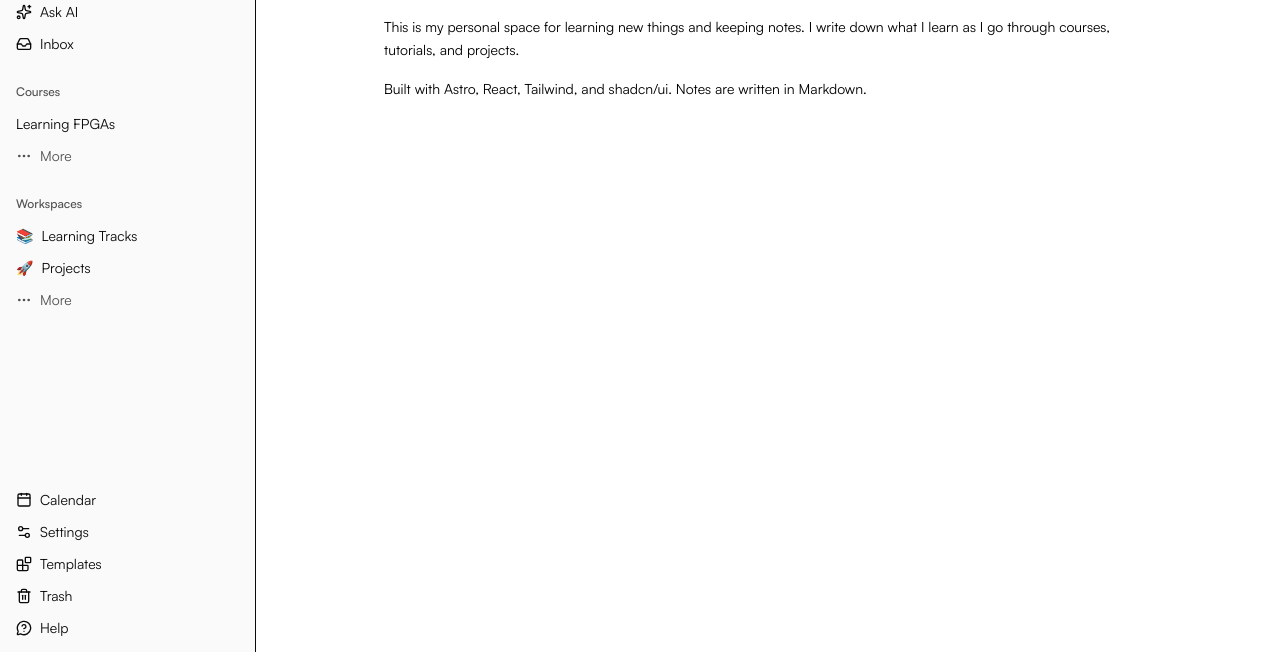
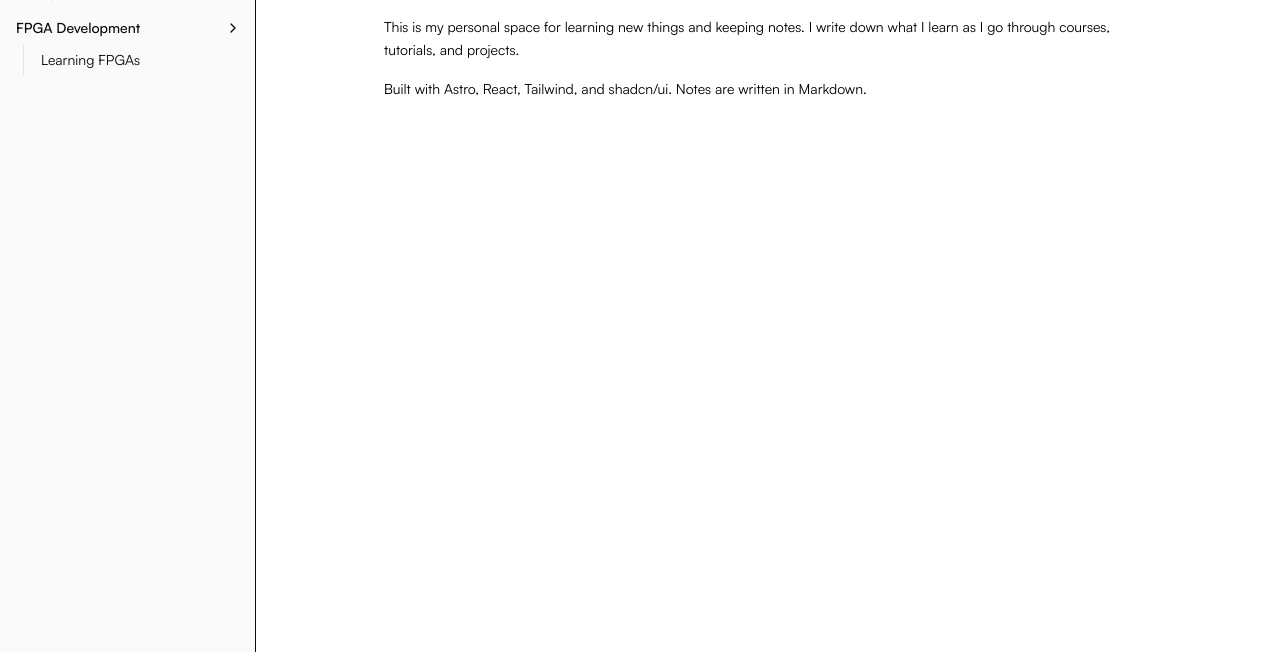
Before and after one commit to gauryash/never-stop-learning, an Astro site: page /never-stop-learning/about in a window 1280 px wide. Shown: the part 148-800 px from the top of the page. Built offline with nearby package versions, Linux system fonts and the light colour scheme; Astro itself is replaced by a stand-in of ours.

Commit message:
feat: collapsible course groups sidebar, remove dead UI scaffolding
- Replace flat favorites list with collapsible course dropdowns

- Group sidebar entries by course field in content frontmatter

- Remove dead nav items: Search, Ask AI, Inbox

- Remove dead secondary nav: Calendar, Settings, Templates, Trash, Help

- Remove empty Workspaces section

- Remove non-functional dropdown menus and More buttons

- Delete unused nav-favorites, nav-secondary, nav-workspaces components

- Add course field to content schema

```diff
--- a/src/components/app-sidebar.tsx
+++ b/src/components/app-sidebar.tsx
@@ -1,23 +1,10 @@
 "use client"
 
 import * as React from "react"
-import {
-  BookOpen,
-  Search,
-  Sparkles,
-  Home,
-  Inbox,
-  Calendar,
-  Settings2,
-  Blocks,
-  Trash2,
-  MessageCircleQuestion,
-} from "lucide-react"
+import { BookOpen, Home } from "lucide-react"
 
-import { NavFavorites } from "@/components/nav-favorites"
+import { NavCourses } from "@/components/nav-courses"
 import { NavMain } from "@/components/nav-main"
-import { NavSecondary } from "@/components/nav-secondary"
-import { NavWorkspaces } from "@/components/nav-workspaces"
 import { TeamSwitcher } from "@/components/team-switcher"
 import {
   Sidebar,
@@ -46,49 +33,6 @@ const data = {
       url: "/never-stop-learning/courses",
       icon: <BookOpen />,
     },
-    {
-      title: "Search",
-      url: "#",
-      icon: <Search />,
-    },
-    {
-      title: "Ask AI",
-      url: "#",
-      icon: <Sparkles />,
-    },
-    {
-      title: "Inbox",
-      url: "#",
-      icon: <Inbox />,
-      badge: "10",
-    },
-  ],
-  navSecondary: [
-    {
-      title: "Calendar",
-      url: "#",
-      icon: <Calendar />,
-    },
-    {
-      title: "Settings",
-      url: "#",
-      icon: <Settings2 />,
-    },
-    {
-      title: "Templates",
-      url: "#",
-      icon: <Blocks />,
-    },
-    {
-      title: "Trash",
-      url: "#",
-      icon: <Trash2 />,
-    },
-    {
-      title: "Help",
-      url: "#",
-      icon: <MessageCircleQuestion />,
-    },
   ],
   favorites: [
     {
@@ -96,27 +40,14 @@ const data = {
       url: "/never-stop-learning/learning/learning-fpgas",
     },
   ],
-  workspaces: [
-    {
-      name: "Learning Tracks",
-      emoji: "📚",
-      pages: [],
-    },
-    {
-      name: "Projects",
-      emoji: "🚀",
-      pages: [],
-    },
-  ],
 }
 
 export function AppSidebar({
-  favorites: externalFavorites,
+  courses,
   ...props
 }: React.ComponentProps<typeof Sidebar> & {
-  favorites?: { name: string; url: string; icon?: React.ReactNode }[]
+  courses?: { name: string; modules: { name: string; url: string }[] }[]
 }) {
-  const favorites = externalFavorites ?? data.favorites
   return (
     <Sidebar className="border-r-0" {...props}>
       <SidebarHeader>
@@ -124,9 +55,7 @@ export function AppSidebar({
         <NavMain items={data.navMain} />
       </SidebarHeader>
       <SidebarContent>
-        <NavFavorites favorites={data.favorites} />
-        <NavWorkspaces workspaces={data.workspaces} />
-        <NavSecondary items={data.navSecondary} className="mt-auto" />
+        <NavCourses courses={courses} />
       </SidebarContent>
       <SidebarRail />
     </Sidebar>
--- a/src/components/dashboard-layout.tsx
+++ b/src/components/dashboard-layout.tsx
@@ -17,16 +17,16 @@ import {
 
 export function DashboardLayout({
   title,
-  favorites,
+  courses,
   children,
 }: {
   title: string
-  favorites?: { name: string; url: string; icon?: React.ReactNode }[]
+  courses?: { name: string; modules: { name: string; url: string }[] }[]
   children: React.ReactNode
 }) {
   return (
     <SidebarProvider>
-      <AppSidebar favorites={favorites} />
+      <AppSidebar courses={courses} />
       <SidebarInset>
         <header className="flex h-14 shrink-0 items-center gap-2">
           <div className="flex flex-1 items-center gap-2 px-3">
--- /dev/null
+++ b/src/components/nav-courses.tsx
@@ -0,0 +1,63 @@
+"use client"
+
+import {
+  Collapsible,
+  CollapsibleContent,
+  CollapsibleTrigger,
+} from "@/components/ui/collapsible"
+import {
+  SidebarGroup,
+  SidebarGroupLabel,
+  SidebarMenu,
+  SidebarMenuAction,
+  SidebarMenuButton,
+  SidebarMenuItem,
+  SidebarMenuSub,
+  SidebarMenuSubButton,
+  SidebarMenuSubItem,
+} from "@/components/ui/sidebar"
+import { ChevronRightIcon } from "lucide-react"
+
+export function NavCourses({
+  courses,
+}: {
+  courses?: { name: string; modules: { name: string; url: string }[] }[]
+}) {
+  if (!courses?.length) return null
+
+  return (
+    <SidebarGroup>
+      <SidebarGroupLabel>Courses</SidebarGroupLabel>
+      <SidebarMenu>
+        {courses.map((course) => (
+          <Collapsible key={course.name} defaultOpen>
+            <SidebarMenuItem>
+              <SidebarMenuButton className="font-medium">
+                <span>{course.name}</span>
+              </SidebarMenuButton>
+              <SidebarMenuAction
+                render={<CollapsibleTrigger />}
+                className="data-open:rotate-90"
+              >
+                <ChevronRightIcon className="size-4" />
+              </SidebarMenuAction>
+              <CollapsibleContent>
+                <SidebarMenuSub>
+                  {course.modules.map((mod) => (
+                    <SidebarMenuSubItem key={mod.name}>
+                      <SidebarMenuSubButton
+                        render={<a href={mod.url} />}
+                      >
+                        <span>{mod.name}</span>
+                      </SidebarMenuSubButton>
+                    </SidebarMenuSubItem>
+                  ))}
+                </SidebarMenuSub>
+              </CollapsibleContent>
+            </SidebarMenuItem>
+          </Collapsible>
+        ))}
+      </SidebarMenu>
+    </SidebarGroup>
+  )
+}
--- a/src/components/nav-favorites.tsx
+++ b/src/components/nav-favorites.tsx
@@ -1,23 +1,12 @@
 "use client"
 
-import {
-  DropdownMenu,
-  DropdownMenuContent,
-  DropdownMenuGroup,
-  DropdownMenuItem,
-  DropdownMenuSeparator,
-  DropdownMenuTrigger,
-} from "@/components/ui/dropdown-menu"
 import {
   SidebarGroup,
   SidebarGroupLabel,
   SidebarMenu,
-  SidebarMenuAction,
   SidebarMenuButton,
   SidebarMenuItem,
-  useSidebar,
 } from "@/components/ui/sidebar"
-import { MoreHorizontalIcon, StarOffIcon, LinkIcon, ArrowUpRightIcon, Trash2Icon } from "lucide-react"
 
 export function NavFavorites({
   favorites,
@@ -28,7 +17,6 @@ export function NavFavorites({
     icon?: React.ReactNode
   }[]
 }) {
-  const { isMobile } = useSidebar()
   return (
     <SidebarGroup className="group-data-[collapsible=icon]:hidden">
       <SidebarGroupLabel>Courses</SidebarGroupLabel>
@@ -41,57 +29,8 @@ export function NavFavorites({
               ) : null}
               <span>{item.name}</span>
             </SidebarMenuButton>
-            <DropdownMenu>
-              <DropdownMenuTrigger
-                render={
-                  <SidebarMenuAction
-                    showOnHover
-                    className="aria-expanded:bg-muted"
-                  />
-                }
-              >
-                <MoreHorizontalIcon
-                />
-                <span className="sr-only">More</span>
-              </DropdownMenuTrigger>
-              <DropdownMenuContent
-                className="w-56 rounded-lg"
-                side={isMobile ? "bottom" : "right"}
-                align={isMobile ? "end" : "start"}
-              >
-                <DropdownMenuGroup>
-                  <DropdownMenuItem>
-                    <StarOffIcon className="text-muted-foreground" />
-                    <span>Remove from Favorites</span>
-                  </DropdownMenuItem>
-                </DropdownMenuGroup>
-                <DropdownMenuSeparator />
-                <DropdownMenuGroup>
-                  <DropdownMenuItem>
-                    <LinkIcon className="text-muted-foreground" />
-                    <span>Copy Link</span>
-                  </DropdownMenuItem>
-                  <DropdownMenuItem>
-                    <ArrowUpRightIcon className="text-muted-foreground" />
-                    <span>Open in New Tab</span>
-                  </DropdownMenuItem>
-                  <DropdownMenuSeparator />
-                  <DropdownMenuItem>
-                    <Trash2Icon className="text-muted-foreground" />
-                    <span>Delete</span>
-                  </DropdownMenuItem>
-                </DropdownMenuGroup>
-              </DropdownMenuContent>
-            </DropdownMenu>
           </SidebarMenuItem>
         ))}
-        <SidebarMenuItem>
-          <SidebarMenuButton className="text-sidebar-foreground/70">
-            <MoreHorizontalIcon
-            />
-            <span>More</span>
-          </SidebarMenuButton>
-        </SidebarMenuItem>
       </SidebarMenu>
     </SidebarGroup>
   )
--- a/src/content.config.ts
+++ b/src/content.config.ts
@@ -7,6 +7,7 @@ const learning = defineCollection({
   schema: z.object({
     title: z.string(),
     description: z.string(),
+    course: z.string().optional(),
     icon: z.string().optional(),
   }),
 })
--- a/src/content/learning/learning-fpgas.md
+++ b/src/content/learning/learning-fpgas.md
@@ -1,6 +1,7 @@
 ---
 title: Learning FPGAs
 description: Introduction to FPGA development with Verilog and VHDL
+course: FPGA Development
 icon: "⚡"
 ---
 
--- a/src/pages/about.astro
+++ b/src/pages/about.astro
@@ -4,14 +4,17 @@ import { DashboardLayout } from "@/components/dashboard-layout"
 import { getCollection } from "astro:content"
 
 const learningModules = await getCollection("learning")
-const favorites = learningModules.map((m) => ({
-  name: m.data.title,
-  url: `/never-stop-learning/learning/${m.id}`,
-}))
+const courseMap = new Map<string, { name: string; url: string }[]>()
+for (const m of learningModules) {
+  const course = m.data.course ?? "Other"
+  if (!courseMap.has(course)) courseMap.set(course, [])
+  courseMap.get(course)!.push({ name: m.data.title, url: `/never-stop-learning/learning/${m.id}` })
+}
+const courses = [...courseMap.entries()].map(([name, modules]) => ({ name, modules }))
 ---
 
 <Layout title="About | Never Stop Learning">
-  <DashboardLayout client:load title="About" favorites={favorites}>
+  <DashboardLayout client:load title="About" courses={courses}>
     <div className="mx-auto w-full max-w-3xl">
       <div className="mb-8">
         <h1 className="text-3xl font-bold tracking-tight">About</h1>
--- a/src/pages/courses/index.astro
+++ b/src/pages/courses/index.astro
@@ -5,14 +5,17 @@ import { getCollection } from "astro:content"
 
 const learningModules = await getCollection("learning")
 
-const favorites = learningModules.map((m) => ({
-  name: m.data.title,
-  url: `/never-stop-learning/learning/${m.id}`,
-}))
+const courseMap = new Map<string, { name: string; url: string }[]>()
+for (const m of learningModules) {
+  const course = m.data.course ?? "Other"
+  if (!courseMap.has(course)) courseMap.set(course, [])
+  courseMap.get(course)!.push({ name: m.data.title, url: `/never-stop-learning/learning/${m.id}` })
+}
+const courses = [...courseMap.entries()].map(([name, modules]) => ({ name, modules }))
 ---
 
 <Layout title="Courses | Never Stop Learning">
-  <DashboardLayout client:load title="Courses" favorites={favorites}>
+  <DashboardLayout client:load title="Courses" courses={courses}>
     <div className="mx-auto w-full max-w-3xl">
       <div className="mb-8">
         <h1 className="text-3xl font-bold tracking-tight">All Content</h1>
--- a/src/pages/index.astro
+++ b/src/pages/index.astro
@@ -5,14 +5,17 @@ import { getCollection } from "astro:content"
 
 const learningModules = await getCollection("learning")
 
-const favorites = learningModules.map((m) => ({
-  name: m.data.title,
-  url: `/never-stop-learning/learning/${m.id}`,
-}))
+const courseMap = new Map<string, { name: string; url: string }[]>()
+for (const m of learningModules) {
+  const course = m.data.course ?? "Other"
+  if (!courseMap.has(course)) courseMap.set(course, [])
+  courseMap.get(course)!.push({ name: m.data.title, url: `/never-stop-learning/learning/${m.id}` })
+}
+const courses = [...courseMap.entries()].map(([name, modules]) => ({ name, modules }))
 ---
 
 <Layout title="Never Stop Learning">
-  <DashboardLayout client:load title="Home" favorites={favorites}>
+  <DashboardLayout client:load title="Home" courses={courses}>
     <div className="mx-auto w-full max-w-3xl">
       <div className="mb-8">
         <h1 className="text-3xl font-bold tracking-tight">Never Stop Learning</h1>
--- a/src/pages/learning/[...slug].astro
+++ b/src/pages/learning/[...slug].astro
@@ -17,14 +17,17 @@ const { entry } = Astro.props
 const { Content } = await render(entry)
 
 const allModules = await getCollection("learning")
-const favorites = allModules.map((m) => ({
-  name: m.data.title,
-  url: `/never-stop-learning/learning/${m.id}`,
-}))
+const courseMap = new Map<string, { name: string; url: string }[]>()
+for (const m of allModules) {
+  const course = m.data.course ?? "Other"
+  if (!courseMap.has(course)) courseMap.set(course, [])
+  courseMap.get(course)!.push({ name: m.data.title, url: `/never-stop-learning/learning/${m.id}` })
+}
+const courses = [...courseMap.entries()].map(([name, modules]) => ({ name, modules }))
 ---
 
 <Layout title={`${entry.data.title} | Never Stop Learning`}>
-  <DashboardLayout client:load title={entry.data.title} favorites={favorites}>
+  <DashboardLayout client:load title={entry.data.title} courses={courses}>
     <div className="mx-auto w-full max-w-3xl space-y-4">
       <Card>
         <CardHeader>
```
